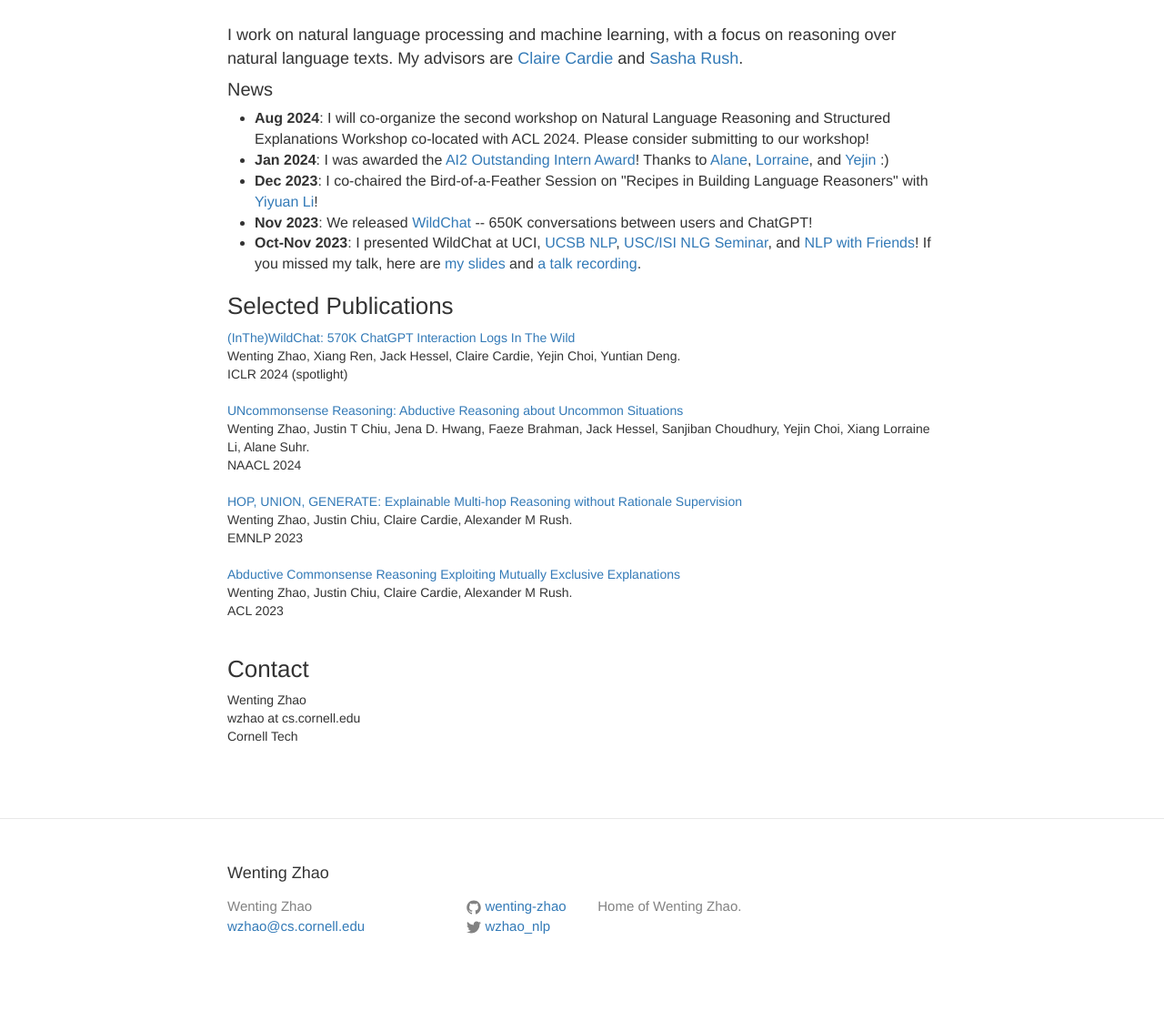
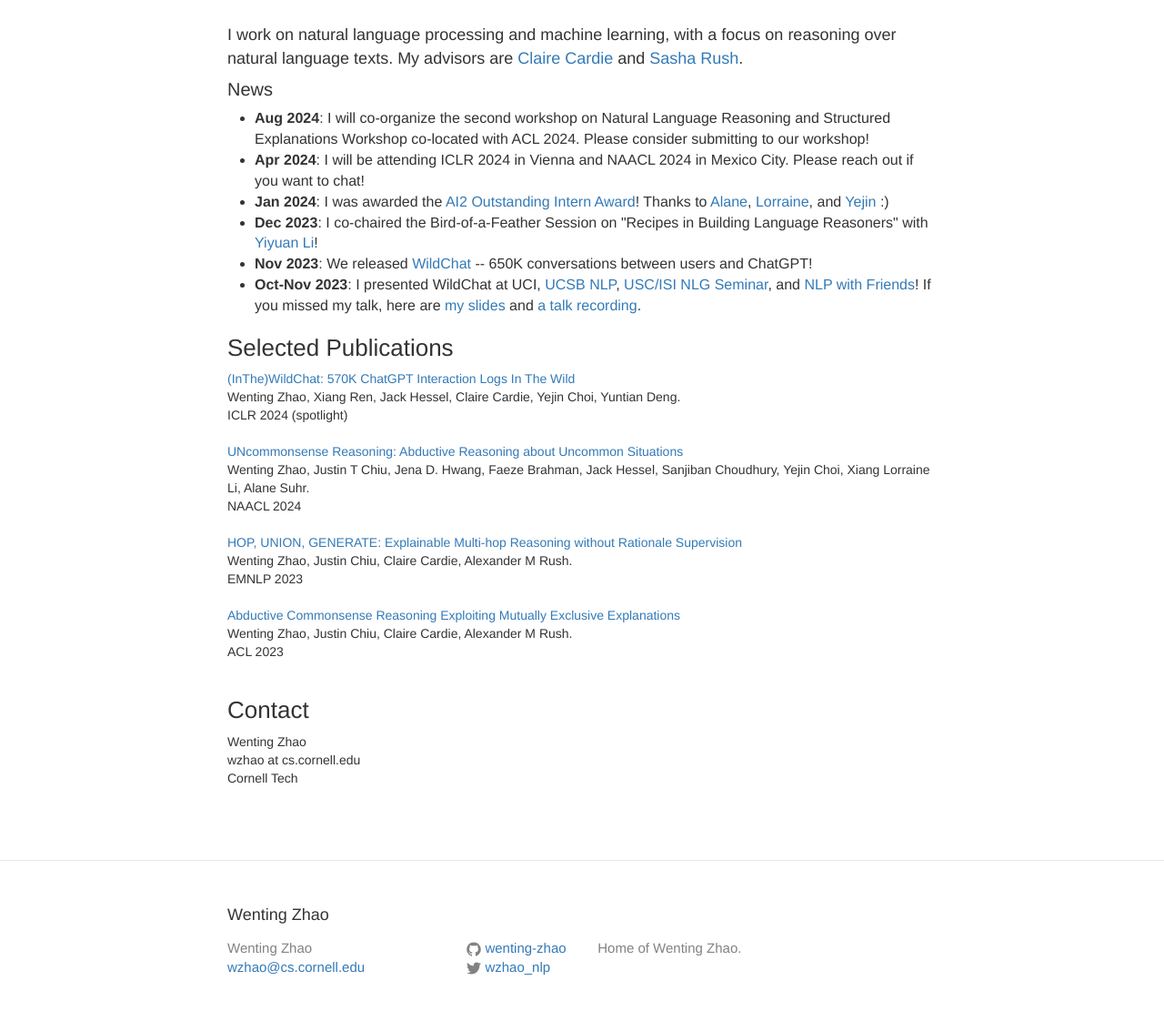
Before and after one commit to wenting-zhao/wenting-zhao.github.io, a Jekyll site: the page built from index.html, in a window 1280 px wide, cut to the strip 306-1435 px from the top of the page. Shown: the top 1111 px of the strip at 91% size. Built offline with Jekyll 4.4.1, drawn with Linux system fonts in a browser that asks for light colours; before the commit the page ends 1389 px from its top, so only the background shows below that.

Commit message:
Update index.html

```diff
--- a/index.html
+++ b/index.html
@@ -31,6 +31,7 @@
 <h4> News </h4>
 <ul style="font-size: 16px">
     <li><strong>Aug 2024</strong>: I will co-organize the second workshop on Natural Language Reasoning and Structured Explanations Workshop co-located with ACL 2024. Please consider submitting to our workshop!</li>
+    <li><strong>Apr 2024</strong>: I will be attending ICLR 2024 in Vienna and NAACL 2024 in Mexico City. Please reach out if you want to chat! </li>
     <li><strong>Jan 2024</strong>: I was awarded the <a href="https://allenai.org/outstanding-interns">AI2 Outstanding Intern Award</a>! Thanks to <a href="https://www.alanesuhr.com/">Alane</a>, <a href="https://people.cs.pitt.edu/~xianglli/">Lorraine</a>, and <a href="https://homes.cs.washington.edu/~yejin/">Yejin</a> :)
     <li><strong>Dec 2023</strong>: I co-chaired the Bird-of-a-Feather Session on "Recipes in Building Language Reasoners" with <a href="https://nativeatom.github.io/">Yiyuan Li</a>!
     <li><strong>Nov 2023</strong>: We released <a href="https://wildchat.allen.ai/">WildChat</a> -- 650K conversations between users and ChatGPT!</li>
```
